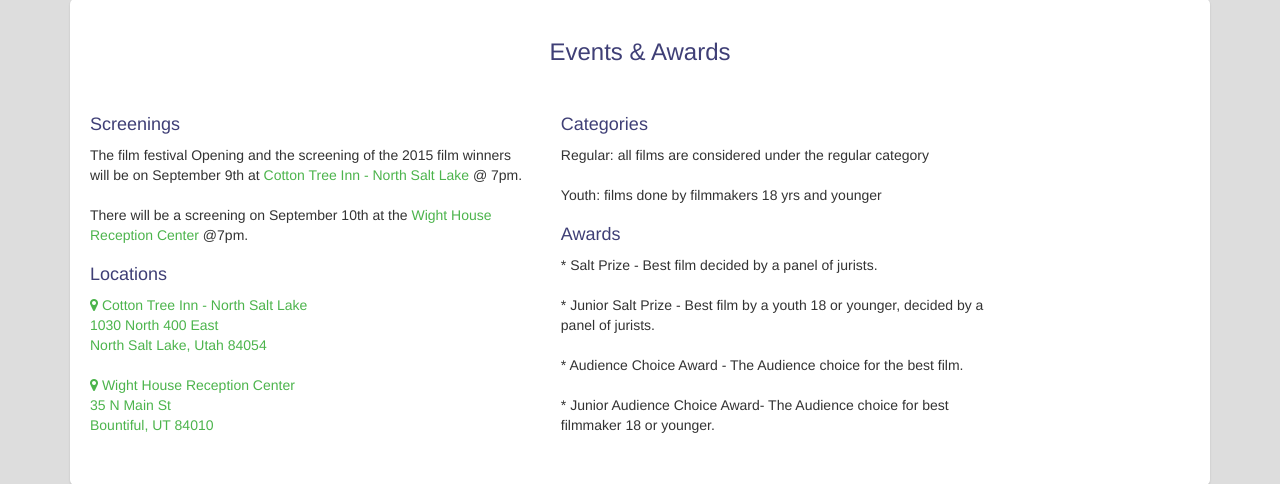
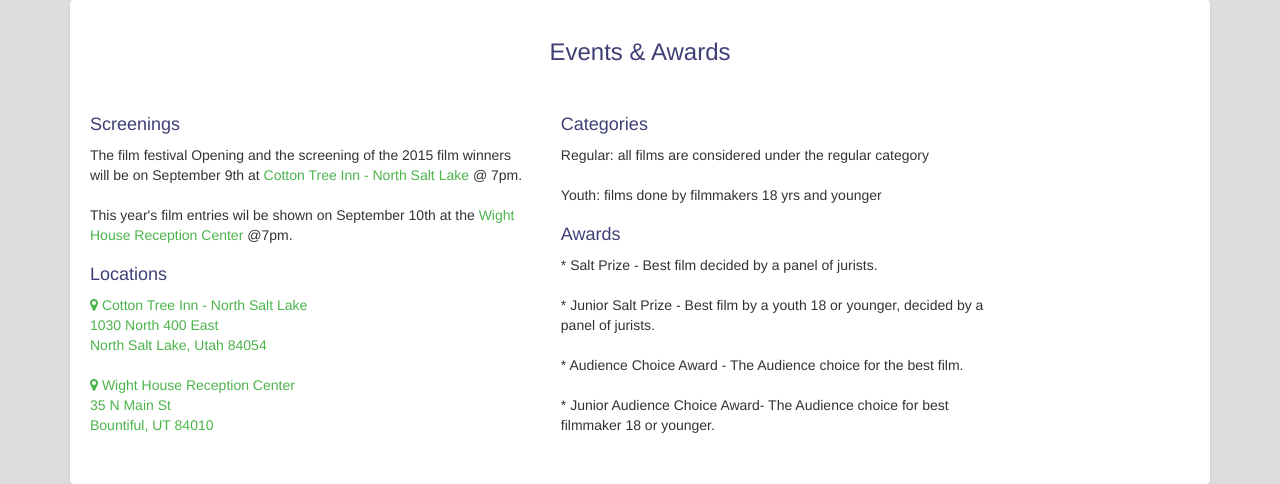
Before and after one commit to echujon/sfff, a PHP site: page /events-and-awards in a window 1280 px wide. Shown: the part 101-585 px from the top of the page. Run offline with PHP 8.4, Linux system fonts and the light colour scheme; data that the repository does not hold is empty.

Commit message:
added correction to the event September 10t

```diff
--- a/events-and-awards.php
+++ b/events-and-awards.php
@@ -14,7 +14,7 @@
 						<h4>Screenings</h4>
 						<p>The film festival Opening and the screening of the 2015 film winners will be on September 9th
 						at <a href="http://cottontreeinns.com/north-salt-lake/index.html">Cotton Tree Inn - North Salt Lake</a> @ 7pm.</p>
-						<p>There will be a screening on September 10th at the
+						<p>This year's film entries wil be shown on September 10th at the
 						<a href="http://www.wighthousereception.com">Wight House Reception Center</a> @7pm.</p>
 						<h4>Locations</h4>
 						<a href="https://www.google.com/maps/place/1030+N+400+E,
```
